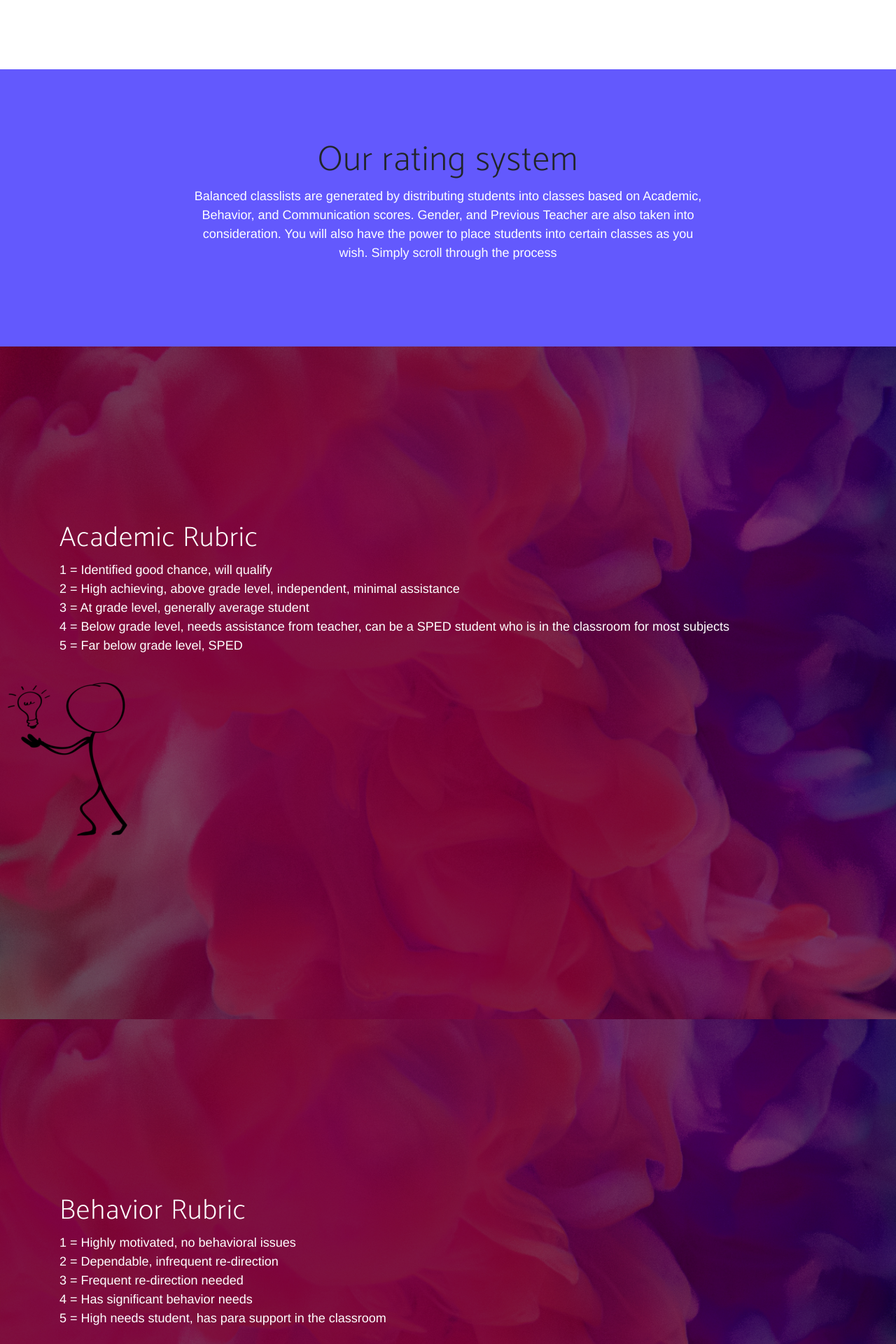
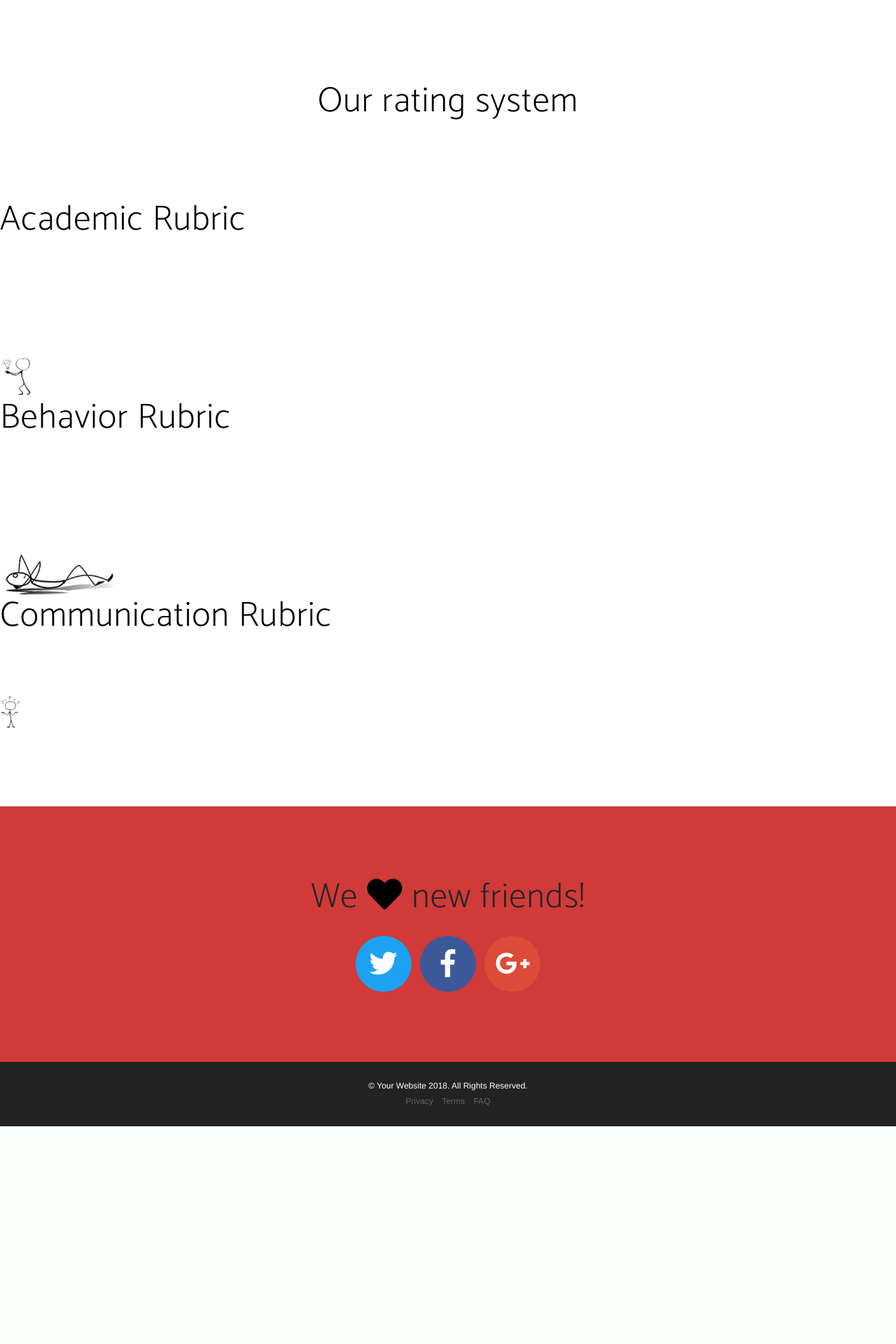
Before and after one commit to cbarrett3/Classlist-Generator, a Flask app: page / in a window 1280 px wide. Shown: the part 1778-3698 px from the top of the page at 70% size. After the commit the page ends 3387 px from the top, so only its background shows below. Run offline with Flask 2, Linux system fonts and the light colour scheme; some libraries are stand-ins or nearby versions; some web fonts are replaced.

Commit message:
style changes

```diff
--- a/static/css/custom.css
+++ b/static/css/custom.css
@@ -1,6 +1,6 @@
 /*highlighted color of menu option when scrolled to that option*/
 #mainNav .navbar-nav > li > a.active {
-  color: #6359fd !important;
+  color: #d03a38 !important;
   background-color: transparent;
 }
 
@@ -19,24 +19,25 @@
 
 /*main logo top left hover color on other pages*/
 #mainNav.navbar-shrink .navbar-brand:hover, #mainNav.navbar-shrink .navbar-brand:focus {
-    color: #6359fd;
+    color: #d03a38;
 }
 
+/*hover color of nav bar options when your not no the top page*/
 #mainNav.navbar-shrink .navbar-nav > li > a:hover, #mainNav.navbar-shrink .navbar-nav > li > a:focus:hover {
-    color: #6359fd;
+    color: #d03a38;
   }
 
 /*top page main logo top left color*/
 #mainNav .navbar-brand {
-  color: #ceccd7;
+  color: #ffffff;
 }
 
 section.cta {
   position: relative;
   padding: 250px 0;
-  background-image: url("../img/bright.jpg");
+  background-image: url("../img/whitepoly.jpg");
+  /*background-color: #f8f9fa;*/
 }
-
 
 section h3 {
   font-size: 40px;
@@ -46,33 +47,88 @@
 p {
   color: white;
 }
+
 a:hover, a:focus {
-  color: #6359fd;
+  color: #d03a38;
 }
 
 a {
-  color: #6359fd;
+  color: #d03a38;
   -webkit-transition: all .35s;
   transition: all .35s;
 }
 
 
 .bg-primary {
-  background: #6359fd;
-  background: -webkit-gradient(linear, left top, left bottom, from(#6359fd), to(#6359fd));
-  background: linear-gradient(#6359fd, #6359fd);
+  background: #d03a38;
+  background: -webkit-gradient(linear, left top, left bottom, from(#d03a38), to(#d03a38));
+  background: linear-gradient(#d03a38, #d03a38);
 }
 .bg-secondary {
-  background: #6359fd;
-  background: -webkit-gradient(linear, left top, left bottom, from(#6359fd), to(#6359fd));
-  background: linear-gradient(#6359fd, #6359fd);
+  background: #d03a38;
+  background: -webkit-gradient(linear, left top, left bottom, from(#d03a38), to(#d03a38));
+  background: linear-gradient(#d03a38, #d03a38);
 }
 .text-primary {
-  color: #6359fd;
+  color: #d03a38;
 }
 
 .btn-outline:hover, .btn-outline:focus, .btn-outline:active, .btn-outline.active {
   color: white;
-  border-color: #6359fd;
-  background-color: #6359fd;
+  border-color: #d03a38;
+  background-color: #d03a38;
 }
+
+
+/*this defines the pattern in the background of the top page*/
+header.masthead {
+  position: relative;
+  width: 100%;
+  padding-top: 150px;
+  padding-bottom: 100px;
+  color: white;
+  background: url("../img/bg-pattern.png"), #d03a38;
+  background: url("../img/bg-pattern.png"), -webkit-gradient(linear, right top, left top, from(#434246), to(#5cff84));
+  background: url("../img/bg-pattern.png"), linear-gradient(to left, #434246, #5cff84);
+}
+
+/*this defines the text on the top page*/
+header.masthead .header-content {
+  max-width: 500px;
+  margin-bottom: 100px;
+  text-align: center;
+}
+
+header.masthead .header-content h1 {
+  font-size: 30px;
+}
+
+section.howItWorks h2 {
+    color: black;
+}
+
+section.howItWorks .container .col-md-12 mx-auto{
+    color: #000000;
+}
+
+
+section.howItWorks .container {
+    color: #ffffff;
+}
+
+/*the heart at the bottom in contact*/
+section.contact h2 i {
+  color: #000000;
+}
+section.howItWorks .badges .badge-link {
+  display: block;
+  margin-bottom: 25px;
+}
+
+section.howItWorks .badges .badge-link:last-child {
+  margin-bottom: 0;
+}
+
+section.howItWorks .badges .badge-link img {
+  height: 60px;
+}
--- a/templates/index.html
+++ b/templates/index.html
@@ -29,6 +29,36 @@
   </head>
 
   <body id="page-top">
+{#  main page#}
+    <header class="masthead">
+      <div class="container">
+        <div class="row h-100">
+          <div class="col-lg my-auto">
+            <div class="header-content mx-auto">
+              <h1 class="mb-5">Streamlining the process of generating balanced elementary classlists.</h1>
+              <a href="#features" class="btn btn-outline btn-xl js-scroll-trigger">Get Started</a>
+            </div>
+          </div>
+{#            add logo or another image here#}
+{#          <div class="col-lg-5 my-auto">#}
+{#            <div class="device-container">#}
+{#              <div class="device-mockup iphone6_plus portrait white">#}
+{#                <div class="device">#}
+{#                  <div class="screen">#}
+{#                    <!-- Demo image for screen mockup, you can put an image here, some HTML, an animation, video, or anything else! -->#}
+{#                    <img src="../static/img/academics_stick.png" class="img-fluid" alt="">#}
+{#                  </div>#}
+{#                  <div class="button">#}
+{#                    <!-- You can hook the "home button" to some JavaScript events or just remove it -->#}
+{#                  </div>#}
+{#                </div>#}
+{#              </div>#}
+{#            </div>#}
+{#          </div>#}
+        </div>
+      </div>
+    </header>
+
 
     <!-- Navigation -->
     <nav class="navbar navbar-expand-lg navbar-light fixed-top" id="mainNav">
@@ -54,34 +84,6 @@
       </div>
     </nav>
 
-    <header class="masthead">
-      <div class="container h-100">
-        <div class="row h-100">
-          <div class="col-lg-7 my-auto">
-            <div class="header-content mx-auto">
-              <h1 class="mb-5">Streamlining the process of generating balanced elementary classlists.</h1>
-              <a href="#features" class="btn btn-outline btn-xl js-scroll-trigger">Get Started</a>
-            </div>
-          </div>
-          <div class="col-lg-5 my-auto">
-            <div class="device-container">
-              <div class="device-mockup iphone6_plus portrait white">
-                <div class="device">
-                  <div class="screen">
-                    <!-- Demo image for screen mockup, you can put an image here, some HTML, an animation, video, or anything else! -->
-{#                    <img src="../static/img/academics_stick.png" class="img-fluid" alt="">#}
-                  </div>
-                  <div class="button">
-                    <!-- You can hook the "home button" to some JavaScript events or just remove it -->
-                  </div>
-                </div>
-              </div>
-            </div>
-          </div>
-        </div>
-      </div>
-    </header>
-
     <section class="features" id="features">
       <div class="container">
         <div class="section-heading text-center">
@@ -90,52 +92,64 @@
           <hr>
         </div>
         <div class="row">
-          <div class="col-lg-4 my-auto">
-            <div class="device-container">
-              <div class="device-mockup iphone6_plus portrait white">
-                <div class="device">
-                  <div class="screen">
-                    <!-- Demo image for screen mockup, you can put an image here, some HTML, an animation, video, or anything else! -->
+{#          <div class="col-lg-4 my-auto">#}
+{#            <div class="device-container">#}
+{#              <div class="device-mockup iphone6_plus portrait white">#}
+{#                <div class="device">#}
+{#                  <div class="screen">#}
+{#                    <!-- Demo image for screen mockup, you can put an image here, some HTML, an animation, video, or anything else! -->#}
 {#                    <img src="../static/img/demo-screen-1.jpg" class="img-fluid" alt="">#}
-                  </div>
-                  <div class="button">
-                    <!-- You can hook the "home button" to some JavaScript events or just remove it -->
-                  </div>
-                </div>
-              </div>
-            </div>
-          </div>
-          <div class="col-lg-8 my-auto">
+{#                  </div>#}
+{#                  <div class="button">#}
+{#                    <!-- You can hook the "home button" to some JavaScript events or just remove it -->#}
+{#                  </div>#}
+{#                </div>#}
+{#              </div>#}
+{#            </div>#}
+{#          </div>#}
+          <div class="col-lg-12 my-auto">
             <div class="container-fluid">
               <div class="row">
-                <div class="col-lg-6">
+                <div class="col-lg-4">
                   <div class="feature-item">
                     <i class="icon-screen-smartphone text-secondary"></i>
                     <h3>Device Mockups</h3>
-                    <p class="text-muted">Ready to use HTML/CSS device mockups, no Photoshop required!</p>
+                    <p class="text-muted">Col 1 Row 1</p>
                   </div>
                 </div>
-                <div class="col-lg-6">
+                <div class="col-lg-4">
                   <div class="feature-item">
                     <i class="icon-camera text-secondary"></i>
                     <h3>Flexible Use</h3>
-                    <p class="text-muted">Put an image, video, animation, or anything else in the screen!</p>
+                    <p class="text-muted">Col 2 Row 1</p>
                   </div>
                 </div>
+                <div class="col-lg-4">
+                  <div class="feature-item">
+                    <i class="icon-screen-smartphone text-secondary"></i>
+                    <h3>Device Mockups</h3>
+                    <p class="text-muted">Col 3 Row 1</p>
                   </div>
-              <div class="row">
-                <div class="col-lg-6">
+                </div>
+                <div class="col-lg-4">
                   <div class="feature-item">
                     <i class="icon-present text-secondary"></i>
                     <h3>Free to Use</h3>
-                    <p class="text-muted">As always, this theme is free to download and use for any purpose!</p>
+                    <p class="text-muted">Col 1 Row 2</p>
                   </div>
                 </div>
-                <div class="col-lg-6">
+                <div class="col-lg-4">
                   <div class="feature-item">
                     <i class="icon-lock-open text-secondary"></i>
                     <h3>Open Source</h3>
-                    <p class="text-muted">Since this theme is MIT licensed, you can use it commercially!</p>
+                    <p class="text-muted">Col 2 Row 2</p>
+                  </div>
+                </div>
+                <div class="col-lg-4">
+                  <div class="feature-item">
+                    <i class="icon-screen-smartphone text-secondary"></i>
+                    <h3>Device Mockups</h3>
+                    <p class="text-muted">Col 3 Row 2</p>
                   </div>
                 </div>
               </div>
@@ -145,11 +159,11 @@
       </div>
     </section>
 
-    <section class="howItWorks bg-secondary text-center" id="howItWorks">
+    <section class="howItWorks" id="howItWorks">
       <div class="container">
         <div class="row">
-          <div class="col-md-8 mx-auto">
-            <h2 class="section-heading">Our rating system</h2>
+          <div class="col-md-12 mx-auto">
+            <h2 class="section-heading text-center">Our rating system</h2>
             <p>Balanced classlists are generated by distributing students into classes based on Academic, Behavior, and Communication scores. Gender, and Previous Teacher are also taken into consideration.
                 You will also have the power to place students into certain classes as you wish. Simply scroll through the process</p>
             <div class="badges">
@@ -159,50 +173,91 @@
           </div>
         </div>
       </div>
-    </section>
-
-    <section class="cta">
-      <div class="cta-content">
-        <div class="container">
-          <h3 class="section-heading">Academic Rubric</h3>
+        <div class="row">
+          <div class="col-md-12 mx-auto">
+            <h2 class="section-heading">Academic Rubric</h2>
             <p>1 = Identified good chance, will qualify<br>
                2 = High achieving, above grade level, independent, minimal assistance<br>
                3 = At grade level, generally average student<br>
                4 = Below grade level, needs assistance from teacher, can be a SPED student who is in the classroom for most subjects<br>
                5 = Far below grade level, SPED </p>
+            <div class="badges">
+{#              <a class="badge-link" href="#"><img src="../static/img/google-play-badge.svg" alt=""></a>#}
+              <a class="badge-link"><img src="../static/img/academics_stick.png" alt=""></a>
             </div>
           </div>
-        <img src="/static/img/academics_stick.png" class="img-fluid" alt="">
-      <div class="overlay"></div>
-    </section>
+        </div>
 
-    <section class="cta">
-      <div class="cta-content">
-        <div class="container">
-          <h3>Behavior Rubric</h3>
+        <div class="row">
+          <div class="col-md-12 mx-auto">
+            <h2 class="section-heading">Behavior Rubric</h2>
             <p>1 = Highly motivated, no behavioral issues<br>
-             2 = Dependable, infrequent re-direction<br>
-             3 = Frequent re-direction needed<br>
-             4 = Has significant behavior needs<br>
-             5 = High needs student, has para support in the classroom  </p>
+             2 = Dependable, infrequent re-direction <br>
+             3 = Frequent re-direction needed <br>
+             4 = Has significant behavior needs <br>
+             5 = High needs student, has para support in the classroom </p>
+            <div class="badges">
+{#                <a class="badge-link" href="#"><img src="../static/img/google-play-badge.svg" alt=""></a>#}
+                <a class="badge-link"><img src="../static/img/behavior_stick.png" alt=""></a>
             </div>
           </div>
-        <img src="/static/img/behavior_stick.png" class="img-fluid" alt="">
-      <div class="overlay"></div>
-    </section>
+        </div>
 
-    <section class="cta">
-      <div class="cta-content">
-        <div class="container">
-          <h3>Communication Rubric</h3>
-            <p>1 = Routine parent communication needed<br>
-               2 = Periodic communication needed because of special requests/issues regarding their child<br>
-               3 = Communication 3x per month or more or administrative assistance needed with communication</p>
+          <div class="row">
+          <div class="col-md-12 mx-auto">
+            <h2 class="section-heading">Communication Rubric</h2>
+            <p>Balanced classlists are generated by distributing students into classes based on Academic, Behavior, and Communication scores. Gender, and Previous Teacher are also taken into consideration.
+                You will also have the power to place students into certain classes as you wish. Simply scroll through the process</p>
+            <div class="badges">
+{#              <a class="badge-link" href="#"><img src="../static/img/google-play-badge.svg" alt=""></a>#}
+                <a class="badge-link"><img src="../static/img/communication_stick.png" alt=""></a>
             </div>
           </div>
-        <img src="/static/img/communication_stick.png" class="img-fluid" alt="">
-      <div class="overlay"></div>
+        </div>
     </section>
+{##}
+{#    <section class="cta">#}
+{#      <div class="cta-content">#}
+{#        <div class="container">#}
+{#          <h3 class="section-heading">Academic Rubric</h3>#}
+{#            <p>1 = Identified good chance, will qualify<br>#}
+{#               2 = High achieving, above grade level, independent, minimal assistance<br>#}
+{#               3 = At grade level, generally average student<br>#}
+{#               4 = Below grade level, needs assistance from teacher, can be a SPED student who is in the classroom for most subjects<br>#}
+{#               5 = Far below grade level, SPED </p>#}
+{#        </div>#}
+{#      </div>#}
+{#        <img src="/static/img/academics_stick.png" class="img-fluid" alt="">#}
+{#      <div class="overlay"></div>#}
+{#    </section>#}
+{##}
+{#    <section class="cta">#}
+{#      <div class="cta-content">#}
+{#        <div class="container">#}
+{#          <h3>Behavior Rubric</h3>#}
+{#          <p>1 = Highly motivated, no behavioral issues<br>#}
+{#             2 = Dependable, infrequent re-direction<br>#}
+{#             3 = Frequent re-direction needed<br>#}
+{#             4 = Has significant behavior needs<br>#}
+{#             5 = High needs student, has para support in the classroom  </p>#}
+{#        </div>#}
+{#      </div>#}
+{#        <img src="/static/img/behavior_stick.png" class="img-fluid" alt="">#}
+{#      <div class="overlay"></div>#}
+{#    </section>#}
+{##}
+{#    <section class="cta">#}
+{#      <div class="cta-content">#}
+{#        <div class="container">#}
+{#          <h3>Communication Rubric</h3>#}
+{#            <p>1 = Routine parent communication needed<br>#}
+{#               2 = Periodic communication needed because of special requests/issues regarding their child<br>#}
+{#               3 = Communication 3x per month or more or administrative assistance needed with communication</p>#}
+{#        </div>#}
+{#      </div>#}
+{#        <img src="/static/img/communication_stick.png" class="img-fluid" alt="">#}
+{#      <div class="overlay"></div>#}
+{#    </section>#}
 
     <section class="contact bg-secondary" id="contact">
       <div class="container">
```
Also changed, not shown: static/img/beehive.png (added), static/img/communication_stick.png, static/img/whitepoly.jpg (added). Lines whose indentation alone changed are shown as unchanged.
